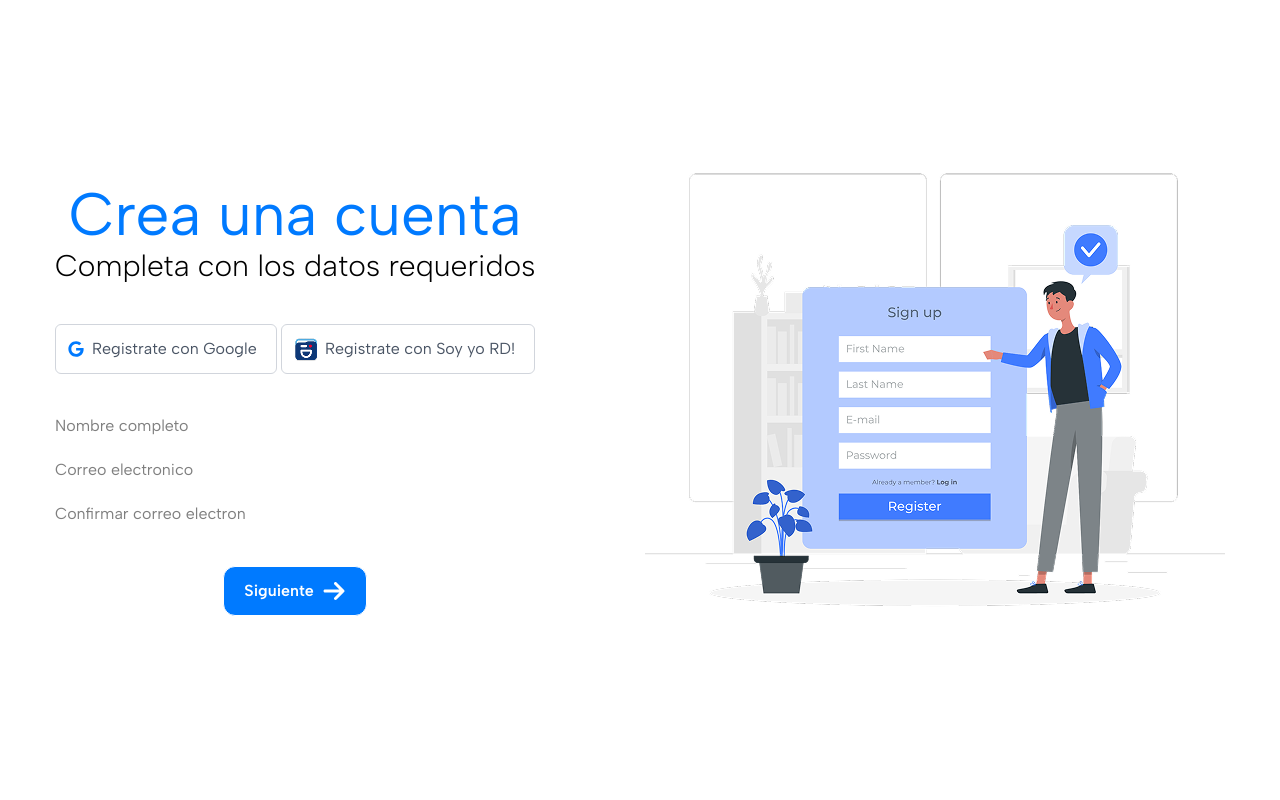
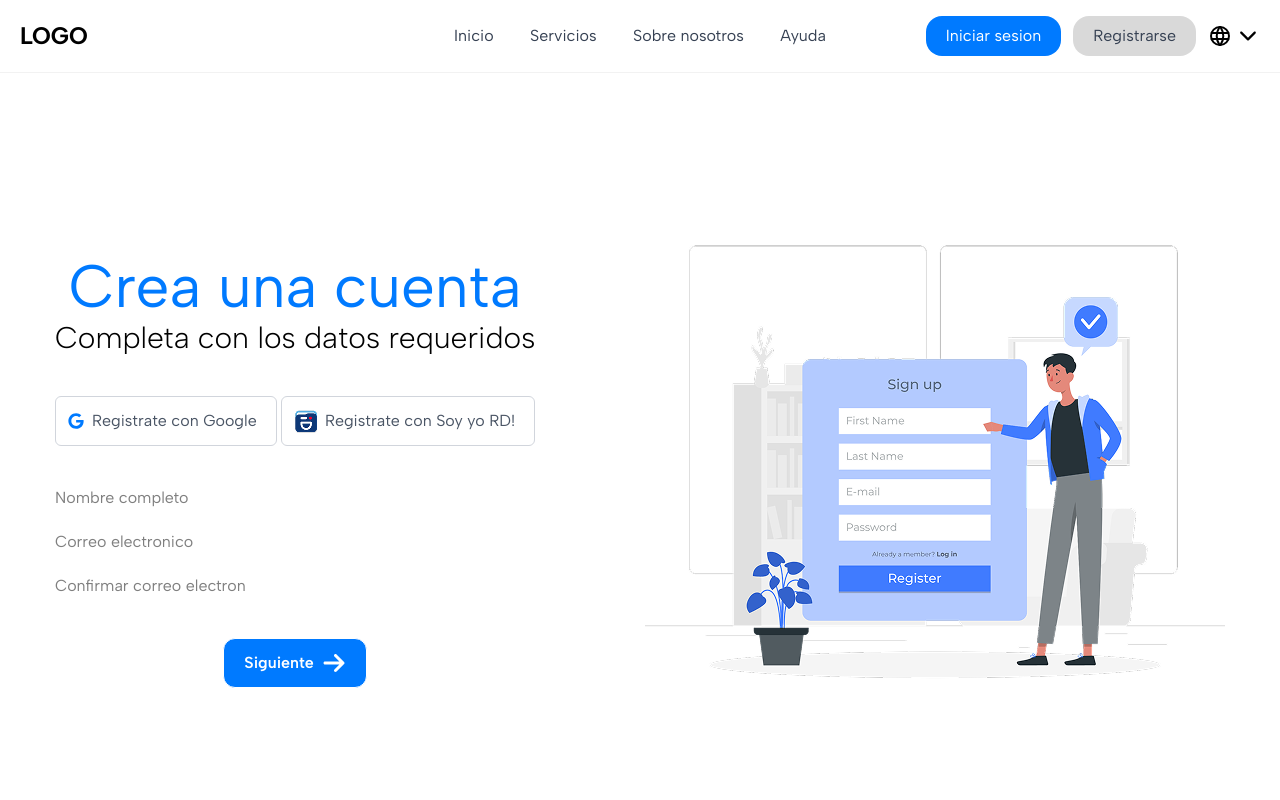
Before and after one commit to Urpirio/s-gob-2025, a Next.js app: page /Registro/R2 in a window 1280 px wide. Shown: the top 800 px of the page. Built offline with nearby package versions, Linux system fonts and the light colour scheme.

Commit message:
Se mejoro el estilo movil

```diff
--- a/src/app/Registro/layout.jsx
+++ b/src/app/Registro/layout.jsx
@@ -1,6 +1,10 @@
+'use client';
 import Image from "next/image"
 import ImgRegistro from '@/../public/img - Registro/Sign up-rafiki 1.png';
 import { Albert_Sans } from 'next/font/google';
+import Header from '../../../components/components - globals/components/Header';
+import Footer from '../../../components/components - globals/components/Footer';
+import { SetMenu } from "../../../components/components - globals/components/Header";
 
 const albertsans = Albert_Sans({
   subsets: ['latin-ext']
@@ -8,14 +12,16 @@ const albertsans = Albert_Sans({
 
 export default function layout({children}) {
   return (
-        <body className={`flex justify-around items-center h-[100vh] ${albertsans.className}`}>
+        <body className={`${albertsans.className}`}  onTouchMove={()=>{SetMenu()}} >
+            <Header/>
+            <main className="flex justify-around items-center h-[100vh]">
+              {children}
 
-            {children}
-
-            <section>
+            <section className="hidden lg:block">
                 <Image src={ImgRegistro} alt=""/>
             </section>
-
+            </main>
+            <Footer/>
         </body>
   )
 }
```
